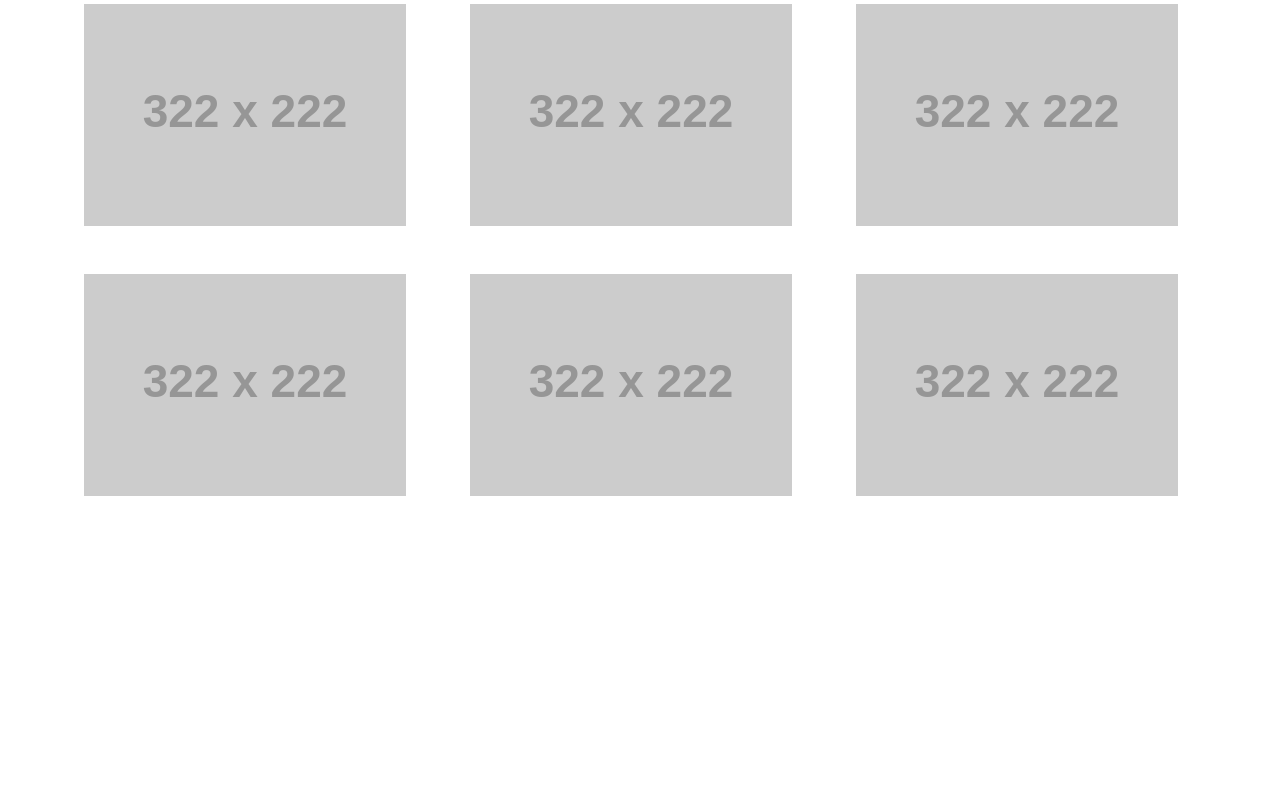
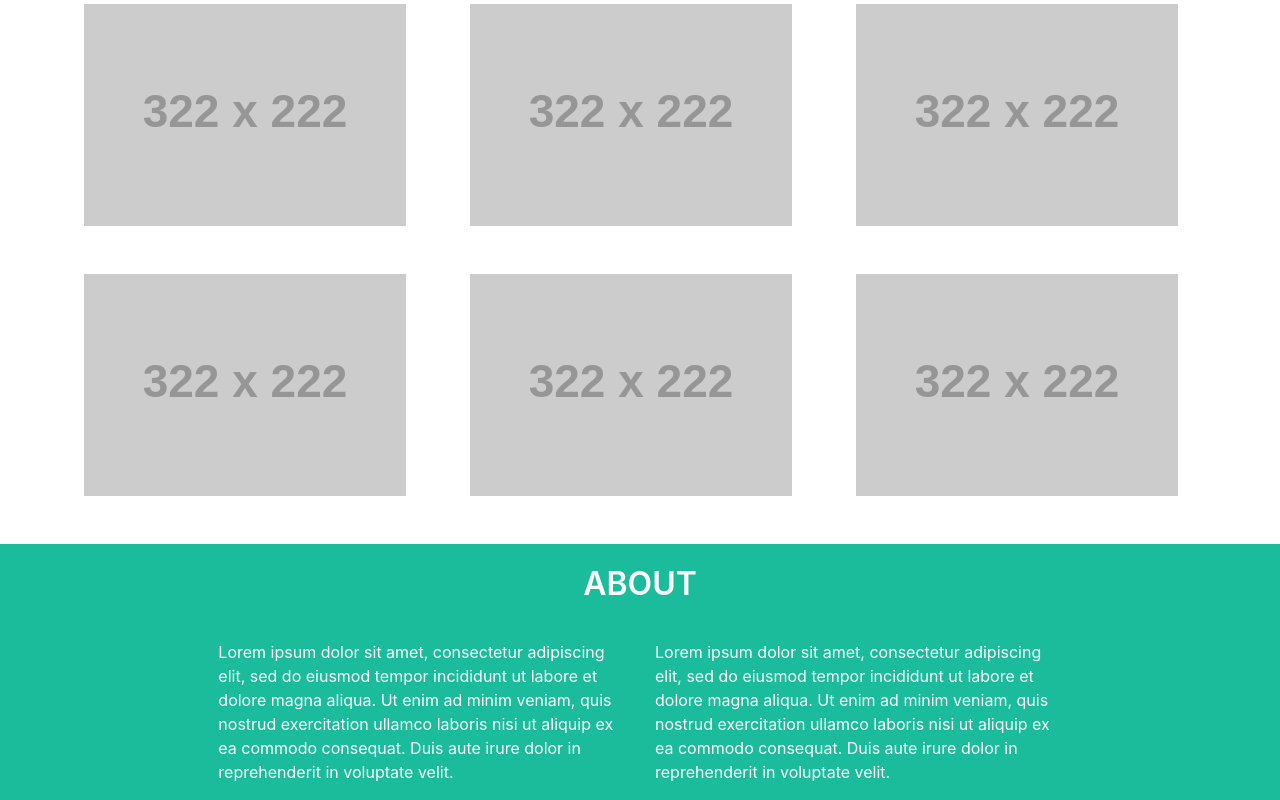
Before and after one commit to sarayujpai/portfolio, a plain HTML site: page index.html in a window 1280 px wide. Shown: the part 648-1448 px from the top of the page. Before the commit the page ends 1192 px from the top, so only its background shows below. Drawn offline with nearby package versions, Linux system fonts and the light colour scheme; placeholder pictures from the web are drawn by us.

Commit message:
about section

```diff
--- a/index.html
+++ b/index.html
@@ -74,6 +74,27 @@
     </div>
   </div>
 
+  <div class="conatiner" id="about">
+    <div class="text-center m-3 p-3 header">
+      ABOUT
+    </div>
+    <div class="row">
+    <div class="col-lg-4 ml-auto ">
+    <p>
+      Lorem ipsum dolor sit amet, consectetur adipiscing elit, sed do eiusmod tempor incididunt ut labore
+      et dolore magna aliqua. Ut enim ad minim veniam, quis nostrud exercitation ullamco laboris nisi ut
+      aliquip ex ea commodo consequat. Duis aute irure dolor in reprehenderit in voluptate velit.
+    </p>
+  </div>
+  <div class="col-lg-4 mr-auto">
+  <p>
+    Lorem ipsum dolor sit amet, consectetur adipiscing elit, sed do eiusmod tempor incididunt ut labore
+    et dolore magna aliqua. Ut enim ad minim veniam, quis nostrud exercitation ullamco laboris nisi ut
+    aliquip ex ea commodo consequat. Duis aute irure dolor in reprehenderit in voluptate velit.
+  </p>
+</div>
+  </div>
+  </div>
 
 
     <!-- Optional JavaScript -->
--- a/styles.css
+++ b/styles.css
@@ -76,6 +76,18 @@ header {
     margin-left: -1.5rem;
 }
 
+#about {
+  background-color: #1abc9c!important;
+}
+#about .header {
+  color: #fff !important;
+  font-size: 2rem;
+  font-weight: 600;
+}
+#about p {
+  color: #fff !important;
+}
+
 @media (min-width: 1200px)
 .container {
     max-width: 1140px;
```
